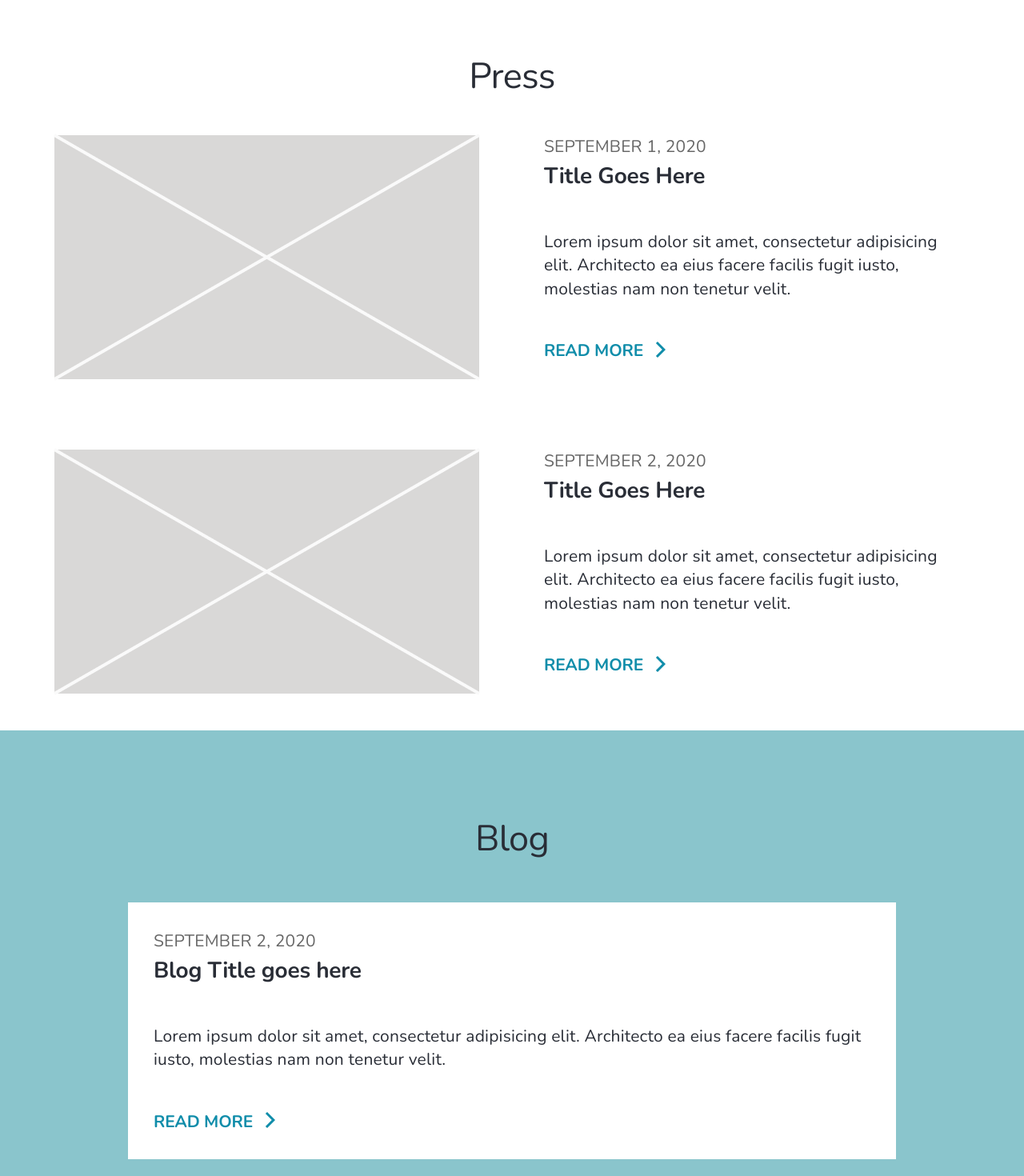
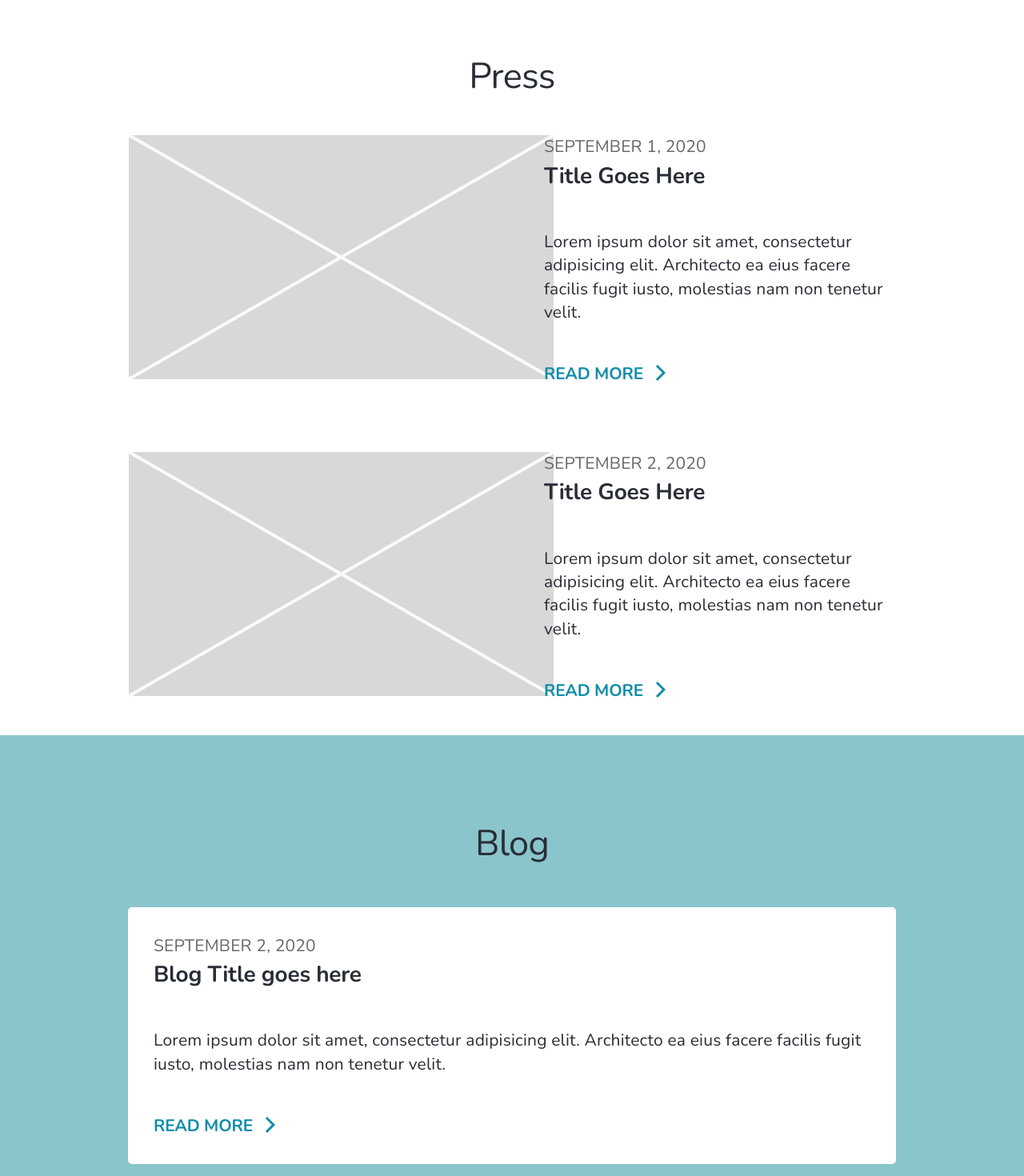
Before and after one commit to codingdave-dev/KlippitMarketingSite, a React (Create React App) app: page /press in a window 1280 px wide. Shown: the part 100-1570 px from the top of the page at 80% size. Built offline with nearby package versions, Linux system fonts and the light colour scheme.

Commit message:
Pre Deploy 12/26/20

```diff
--- a/src/pages/Press.js
+++ b/src/pages/Press.js
@@ -21,11 +21,11 @@ const Press = () => {
                 <Typography variant={"h1"} style={{fontSize: '45px', fontWeight: 400, textAlign: 'center'}}>Press</Typography>
             </Grid>
 
-            <Grid item  style={{marginLeft: '5em', marginRight: '5em'}}>
+            <Grid item  >
                 <PressItem date={'SEPTEMBER 1, 2020'} title={'Title Goes Here'} description={'Lorem ipsum dolor sit amet, consectetur adipisicing elit. Architecto ea eius facere facilis fugit iusto, molestias nam non tenetur velit.'}/>
             </Grid>
 
-            <Grid item style={{marginLeft: '5em', marginRight: '5em'}} >
+            <Grid item >
                 <PressItem date={'SEPTEMBER 2, 2020'} title={'Title Goes Here'} description={'Lorem ipsum dolor sit amet, consectetur adipisicing elit. Architecto ea eius facere facilis fugit iusto, molestias nam non tenetur velit.'}/>
             </Grid>
 
--- a/src/ui/BlogItem.js
+++ b/src/ui/BlogItem.js
@@ -14,8 +14,8 @@ const BlogItem = ({date, title, description}) => {
     const theme = useTheme();
     const matchesSM = useMediaQuery(theme.breakpoints.down("sm"));
     return (
-        <Grid item container direction={'column'} alignItems={'center'} style={{paddingLeft: '10em', paddingRight: '10em', marginTop: '3em', marginBottom: '3em'}}>
-            <Grid item container direction={'column'} style={{backgroundColor: 'white', padding: '2em'}}>
+        <Grid item container direction={'column'} alignItems={'center'} style={{ marginTop: '3em', marginBottom: '3em', paddingLeft: '10em', paddingRight: '10em'}}>
+            <Grid item container direction={'column'} style={{backgroundColor: 'white', padding: '2em', borderRadius: '5px'}}>
                 <Grid item>
                     <Typography variant={'h6'} style={{fontSize: '21px'}}>{date}</Typography>
                 </Grid>
--- a/src/ui/PressItem.js
+++ b/src/ui/PressItem.js
@@ -16,9 +16,9 @@ const PressItem = ({img, date, title, description, link}) => {
     const theme = useTheme();
     const matchesSM = useMediaQuery(theme.breakpoints.down("sm"));
     return (
-        <Grid item container style={{marginTop: '2.5em', marginBottom: '2.5em'}}>
+        <Grid item container style={{marginTop: '2.5em', marginBottom: '2.5em', paddingLeft: '10em', paddingRight: '10em',}}>
             <Grid item md={6} style={{paddingRight: '2.5em'}}>
-                <Grid item container justify={'flex-end'}>
+                <Grid item container >
                     <Grid item>
                         <img src={placeholder} alt={`${title} image`}/>
                     </Grid>
```
